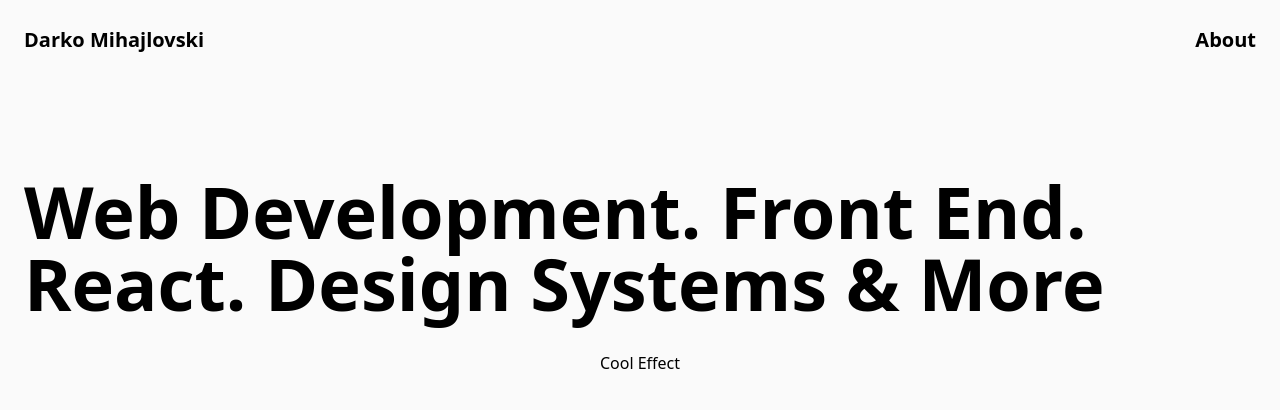
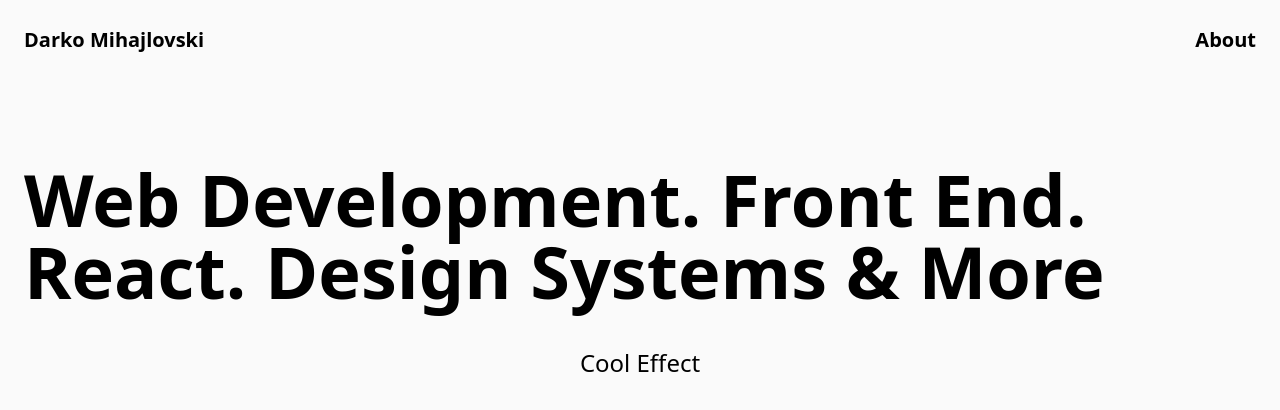
Before and after one commit to DarkoM996/nextjs-dev-portfolio, a Next.js app: page /components/Hero in a window 1280 px wide. Shown: the top 410 px of the page. Built offline with nearby package versions, Linux system fonts and the light colour scheme.

Commit message:
some changes

```diff
--- a/pages/components/Hero.tsx
+++ b/pages/components/Hero.tsx
@@ -26,7 +26,7 @@ const Hero = () => {
         <h1 className="text-5xl md:text-6xl lg:text-7xl font-bold">
           Web Development. Front End. React. Design Systems & More
         </h1>
-        <button className="text-underline" onClick={toggleTheme}>
+        <button className="hover:underline text-2xl p-2" onClick={toggleTheme}>
           Cool Effect
         </button>
       </div>
```
